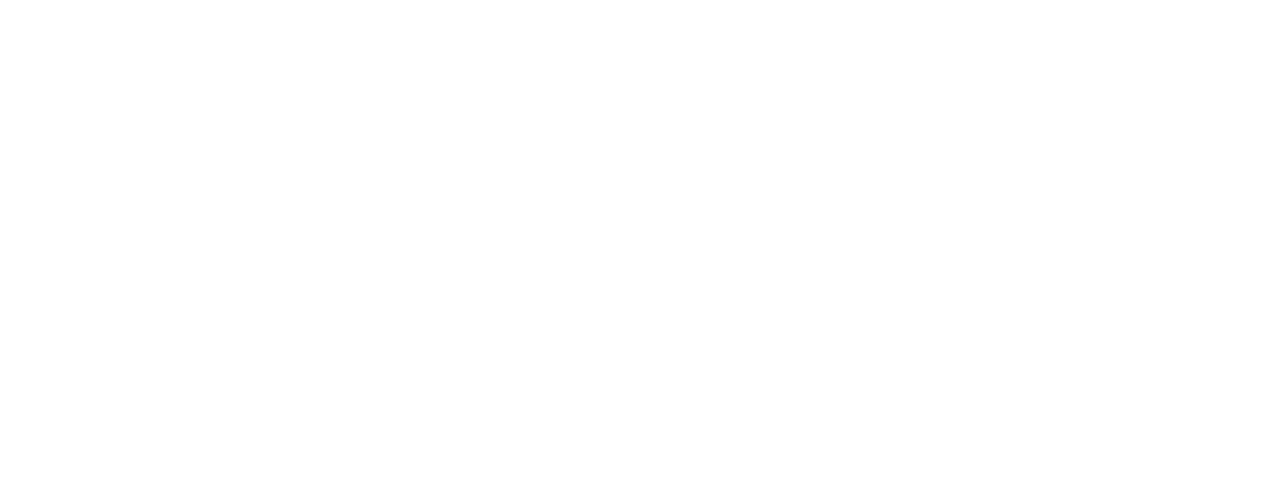
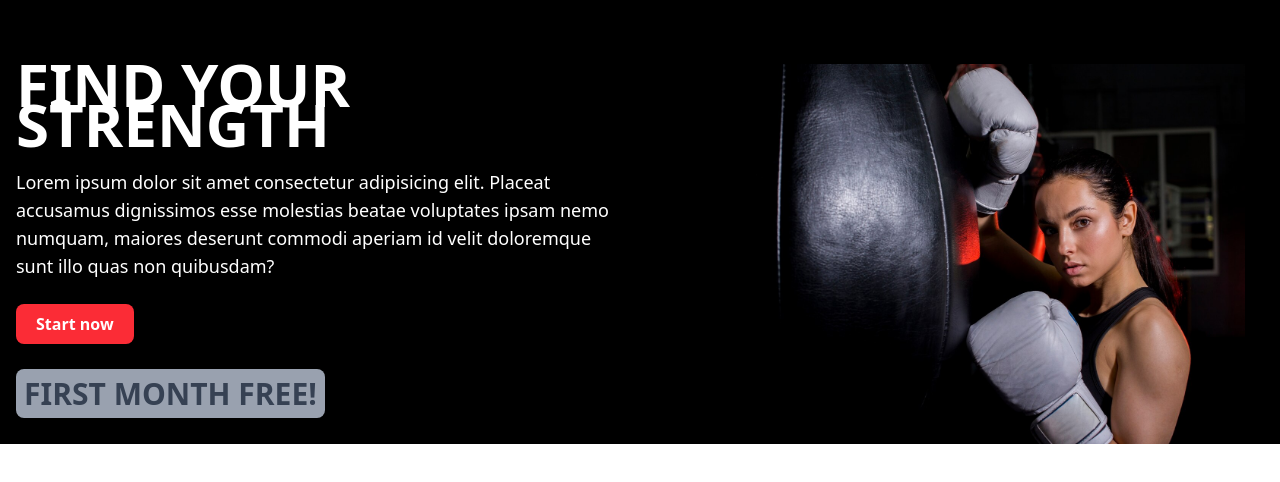
Before and after one commit to yes-pripri/Personal-Fight, a Next.js app: page / in a window 1280 px wide. Shown: the top 482 px of the page. Built offline with nearby package versions, Linux system fonts and the light colour scheme.

Commit message:
feat: add Hero section

```diff
--- /dev/null
+++ b/src/app/_components/hero.tsx
@@ -0,0 +1,66 @@
+
+import girlImg from '../../../public/girl.png'
+import Image from 'next/image'
+
+export function Hero() {
+  return(
+      <section className="bg-black text-white relative overflow-hidden">
+
+        <div>
+          <Image
+             src={girlImg}
+             alt="garota"
+             fill
+             sizes='100vw'
+             priority
+             className='object-cover opacity-60 lg:hidden'
+
+          />
+        </div>
+
+        <div className="container mx-auto pt-16 pb-16 md:pb-0 px-4 relative">
+
+          <article className="grid grid-cols-1 lg:grid-cols-2 gap-8 relative ">
+            <div className="space-y-6">
+              <h1 className="text-5xl md:text-6xl lg: 7xl font-bold leading-10"> FIND YOUR STRENGTH
+              </h1>
+              <p className="lg:text-lg">Lorem ipsum dolor sit amet consectetur adipisicing elit. Placeat accusamus
+              dignissimos esse molestias beatae voluptates ipsam nemo numquam, maiores deserunt
+              commodi aperiam id velit doloremque sunt illo quas non quibusdam?
+              </p>
+
+                <a
+                  href="#"
+                  className="bg-red-500 px-5 py-2 rounded-md font-semibold flex items-center
+                  justify-center w-fit"
+                  >
+
+                    Start now
+                </a>
+
+              <div className="mt-8">
+                <p className="text-3xl mb-8">
+                  <b className="bg-gray-400 text-gray-700 px-2 py-1 rounded-md">FIRST MONTH FREE!</b>
+                </p>
+              </div>
+            </div>
+
+            <div className="hidden md:block h-full relative">
+              <Image
+                src={girlImg}
+                alt="garota"
+                className='object-contain'
+                fill
+                sizes="(max-width: 768px) 0vw, 50vw"
+                quality={100}
+                priority
+
+              />
+            </div>
+
+          </article>
+
+        </div>
+      </section>
+  )
+}
--- a/src/app/page.tsx
+++ b/src/app/page.tsx
@@ -1,8 +1,13 @@
+import {Hero} from './_components/hero'
+
+console.log('Hero é:', Hero)
 
 export default function Home() {
-  return(
-    <section>
-
-    </section>
+  return (
+    <main>
+        <div>
+          <Hero />
+        </div>
+    </main>
   )
 }
```
